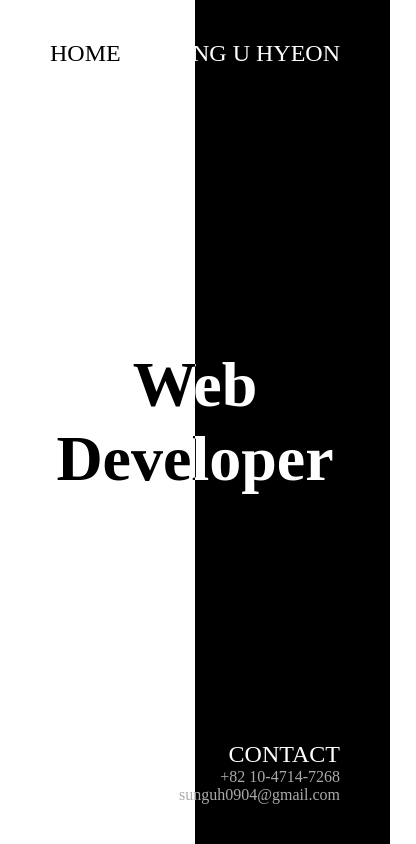
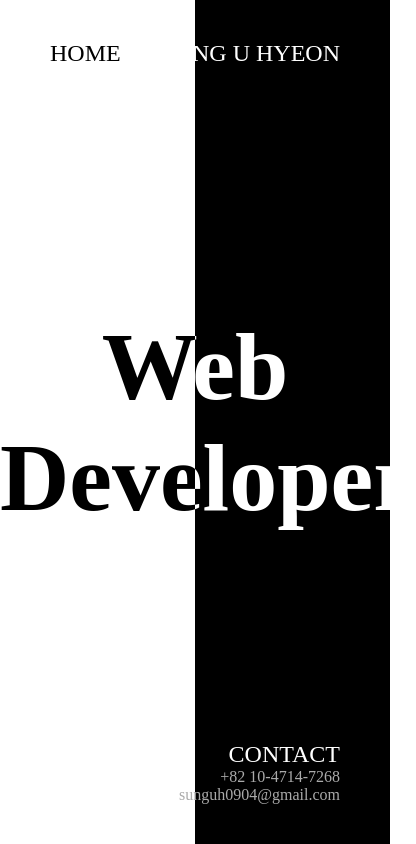
Before and after one commit to sunguh0904/sunguh0904.github.io, a React (Create React App) app: page / in a window 390 px wide. Shown: the top 844 px of the page, 416 px wide, since content can reach past the window. Built offline with nearby package versions, Linux system fonts and the light colour scheme.

Commit message:
브라우저 넓이에 따른 폰트 사이즈 조절 삭제

```diff
--- a/src/css/main.css
+++ b/src/css/main.css
@@ -25,11 +25,6 @@
         font-size: 6em;
     }
 }
-@media (max-width: 500px) {
-    .main-content {
-        font-size: 4em;
-    }
-}
 
 /* prologue =================================================================================================================================== */
 .prologue-wrap {
```
